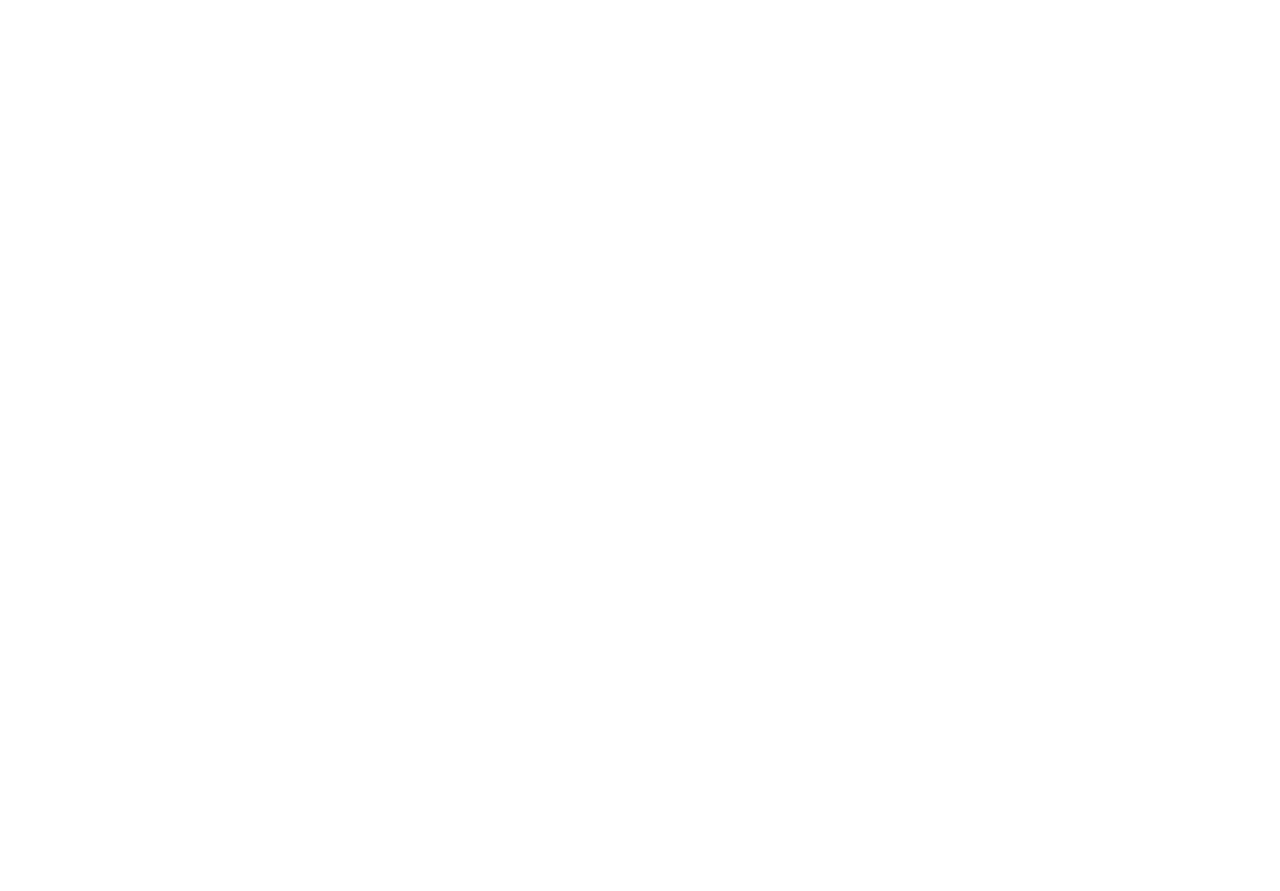
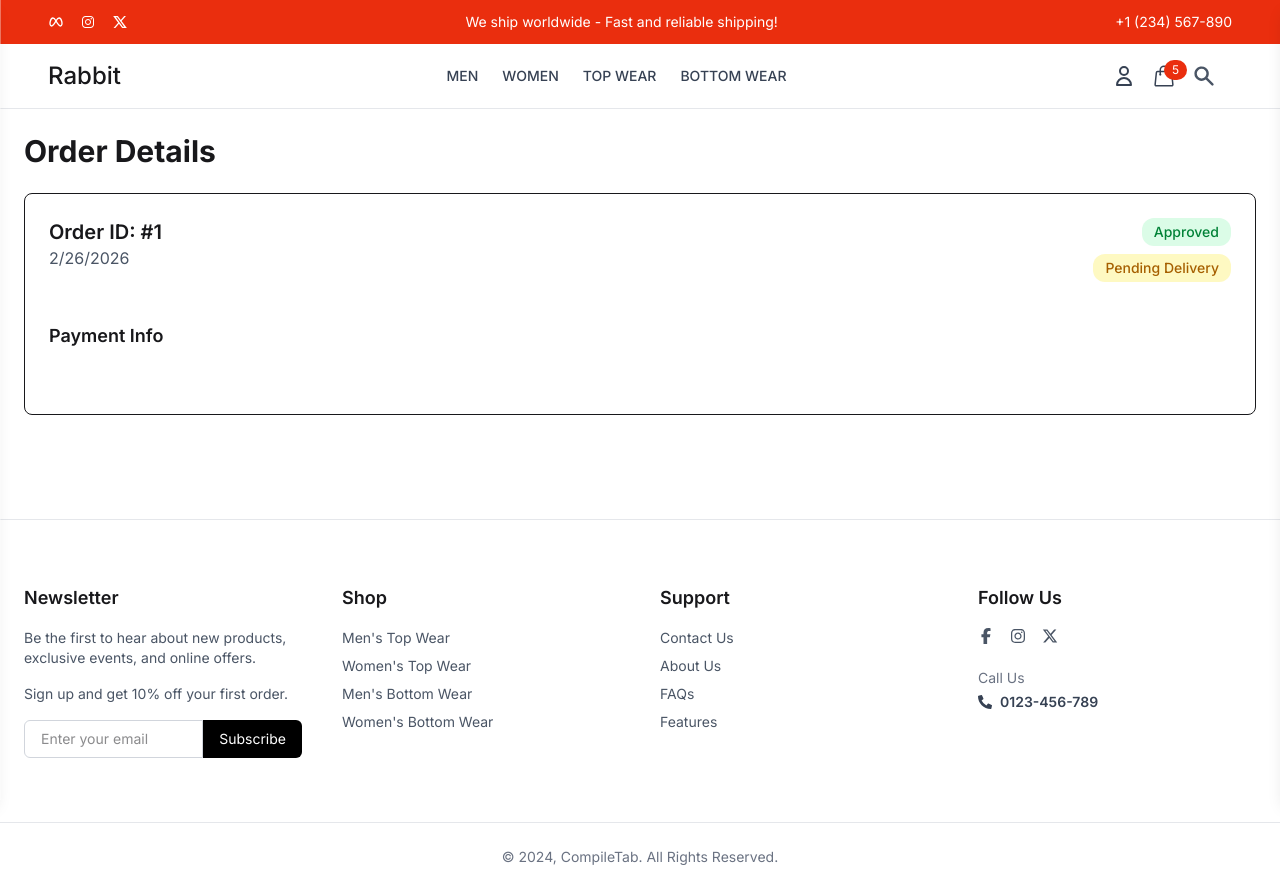
Before and after one commit to shakhawathossenbahar/Rabbit, a React (Vite) app in the folder frontend/: page /order/1 in a window 1280 px wide. Before the commit this address had no page. Before the commit the page ends 800 px from the top, so only its background shows below. Built offline with nearby package versions, Linux system fonts and the light colour scheme.

Commit message:
order details page added

```diff
--- a/frontend/src/App.jsx
+++ b/frontend/src/App.jsx
@@ -9,6 +9,7 @@
 import ProductDetails from "./components/Products/ProductDetails";
 import Checkout from "./components/Cart/Checkout";
 import OrderConfirmationPage from "./pages/OrderConfirmationPage";
+import OrderDetailsPage from "./pages/OrderDetailsPage";
 
 const App = () => {
   return (
@@ -28,6 +29,7 @@
             path="order-confirmation"
             element={<OrderConfirmationPage />}
           />
+          <Route path="order/:id" element={<OrderDetailsPage />} />
         </Route>
 
         <Route>{/* Admin Layout */}</Route>
--- /dev/null
+++ b/frontend/src/pages/OrderDetailsPage.jsx
@@ -0,0 +1,87 @@
+import React, { useEffect, useState } from "react";
+import { useParams } from "react-router";
+
+const OrderDetailsPage = () => {
+  const { id } = useParams();
+
+  const [orderDetails, SetOrderDetails] = useState(null);
+
+  useEffect(() => {
+    const mockOrderDetails = {
+      _id: id,
+      createdAt: new Date(),
+      isPaid: true,
+      isDelivered: false,
+      paymentMethod: "PayPal",
+      shippingMethod: "Standard",
+      shippingAddress: { city: "New York", country: "USA" },
+      orderItems: [
+        {
+          productId: "1",
+          name: "Jacket",
+          price: 120,
+          quantity: 1,
+          image: "https://picsum.photos/150?random=1",
+        },
+
+        {
+          productId: "2",
+          name: "Shirt",
+          price: 150,
+          quantity: 2,
+          image: "https://picsum.photos/150?random=2",
+        },
+      ],
+    };
+
+    SetOrderDetails(mockOrderDetails);
+  }, [id]);
+
+  return (
+    <div className="max-w-7xl mx-auto p-4 sm:p-6">
+      <h2 className="text-2xl md:text-3xl font-bold mb-6">Order Details</h2>
+
+      {!orderDetails ? (
+        <p>No order details found</p>
+      ) : (
+        <div className="p-4 sm:p-6 rounded-lg border">
+          {/* Order Info */}
+          <div className="flex flex-col sm:flex-row justify-between mb-8">
+            <div className="">
+              <h3 className="text-lg md:text-xl font-semibold">
+                Order ID: #{orderDetails._id}
+              </h3>
+              <p className="text-gray-600">
+                {new Date(orderDetails.createdAt).toLocaleDateString()}
+              </p>
+            </div>
+
+            <div className="flex flex-col items-start sm:items-end mt-4 sm:mt-0">
+              <span
+                className={`${orderDetails.isPaid ? "bg-green-100 text-green-700" : "bg-red-100 text-red-700"} rounded-xl px-3 py-1 text-sm font-medium mb-2`}
+              >
+                {orderDetails.isPaid ? "Approved" : "Pending"}
+              </span>
+
+              <span
+                className={`${orderDetails.isDelivered ? "bg-green-100 text-green-700" : "bg-yellow-100 text-yellow-700"} rounded-xl px-3 py-1 text-sm font-medium mb-2`}
+              >
+                {orderDetails.isDelivered ? "Delivered" : "Pending Delivery"}
+              </span>
+            </div>
+          </div>
+
+          {/* Customer, Payment, Shipping Info */}
+          <div className="grid grid-cols-1 sm:grid-cols-2 md:grid-cols-3 gap-8 mb-8">
+            <div className="">
+              <h4 className="text-lg font-semibold mb-2">Payment Info</h4>
+
+            </div>
+          </div>
+        </div>
+      )}
+    </div>
+  );
+};
+
+export default OrderDetailsPage;
```
